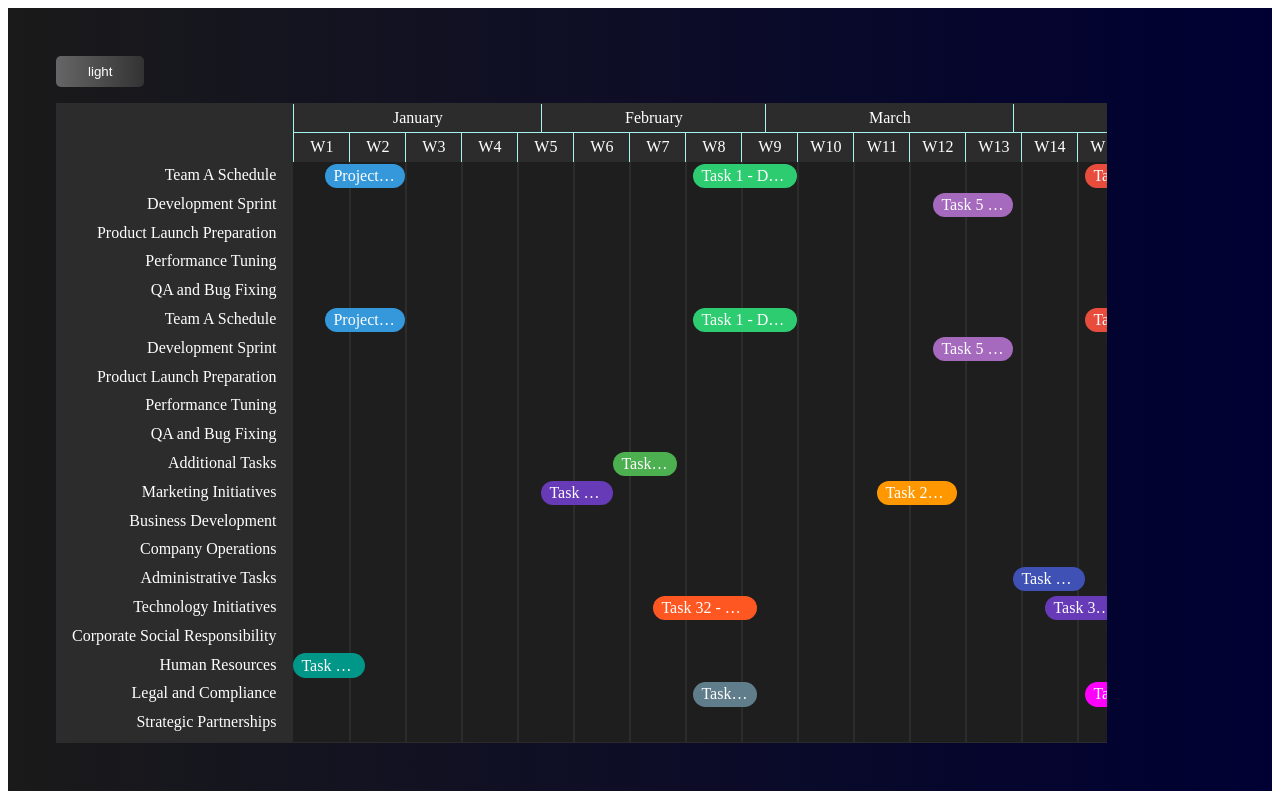
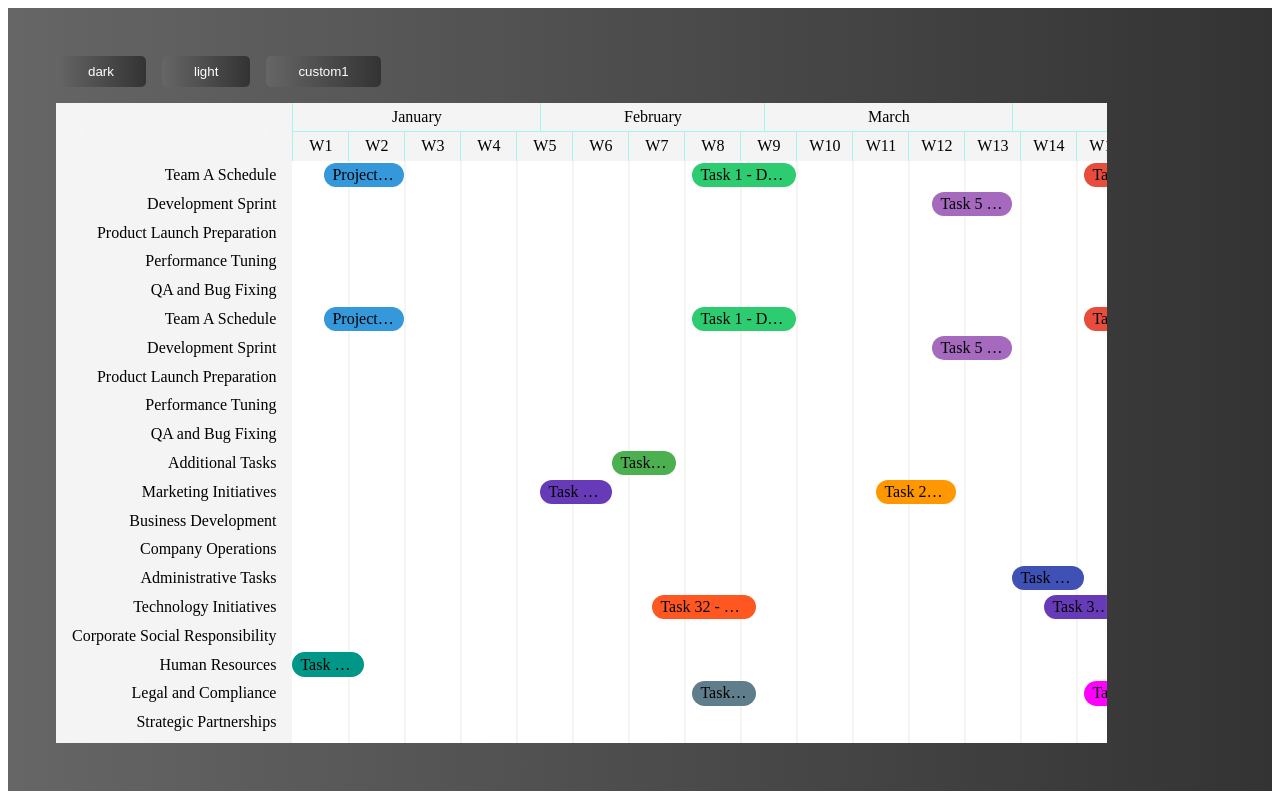
Before and after one commit to ahmad-lp-sn/react-year-calendar-sample, a React (Create React App) app: page / in a window 1280 px wide. Built offline with nearby package versions, Linux system fonts and the light colour scheme.

Commit message:
add new theme

```diff
--- a/src/App.tsx
+++ b/src/App.tsx
@@ -1,29 +1,31 @@
-import "./styles.css";
 import { YearCalendar } from "./YearCalendar";
 import { calendarRows } from "./data";
 import { useState } from "react";
 import { useStyles } from "./styles";
+const themes = ["dark", "light", "custom1"] as const;
 export default function App() {
-  const [theme, setTheme] = useState<"dark" | "light">("dark");
+  const [theme, setTheme] = useState<(typeof themes)[number]>("light");
   const styles = useStyles();
   return (
     <div style={{ ...styles.page, ...(theme === "light" && styles.pageLight) }}>
+      <div style={{ display: "flex", gap: "1rem" }}>
+        {themes.map((v) => (
           <button
-        className={theme === "dark" ? "button" : "button-light"}
-        onClick={() => setTheme(theme === "dark" ? "light" : "dark")}
+            onClick={() => setTheme(v)}
             style={{
               ...styles.button,
-          ...(theme === "light" && styles.buttonLight),
             }}
           >
-        {theme === "dark" ? "light" : "dark"}
+            {v}
           </button>
+        ))}
+      </div>
       <div style={styles.container}>
         <div style={styles.hBlur} />
         <div style={styles.vBlur} />
         <div style={styles.calendarWrapper}>
           <YearCalendar
-            styles={theme === "dark" ? styles.calendar.dark : {}}
+            styles={{ ...styles.calendar[theme] }}
             rows={calendarRows}
           />
         </div>
--- a/src/styles.css
+++ /dev/null
@@ -1,7 +0,0 @@
-.button:hover {
-  background: linear-gradient(to right, #333333, #666666) !important;
-}
-
-.button-light:hover {
-  background: linear-gradient(to right, #1a1a1a, #000033) !important;
-}
--- a/src/styles.ts
+++ b/src/styles.ts
@@ -57,24 +57,35 @@ export const useStyles = () => {
       zIndex: 6,
     },
     calendar: {
+      light: {
+        monthsContainer: {
+          borderColor: "#a4f4f0",
+        },
+        monthLabelContainer: {
+          borderColor: "#a4f4f0",
+        },
+        weekLabelContainer: {
+          borderColor: "#a4f4f0",
+        },
+      },
       dark: {
         mainContainer: {
-          background: "#1e1e1e", // Dark background color
-          color: "white", // White text color
+          background: "#1e1e1e",
+          color: "white",
         },
         topLeftCorner: {
-          background: "#2c2c2c", // Dark gray
-          color: "white", // White text color
+          background: "#2c2c2c",
+          color: "white",
         },
         rowLabelsContainer: {
-          background: "#2c2c2c", // Dark gray
+          background: "#2c2c2c",
         },
         rowLabel: {
-          color: "white", // White text color
+          color: "white",
         },
         tableContainer: {
-          border: "0.5px solid #2c2c2c", // Dark gray border
-          background: "#1e1e1e", // Dark background color
+          border: "0.5px solid #2c2c2c",
+          background: "#1e1e1e",
         },
         monthsContainer: {
           background: "#2c2c2c",
@@ -83,13 +94,54 @@ export const useStyles = () => {
           background: "#2c2c2c",
         },
         monthsDivider: {
-          border: "0.5px solid #2c2c2c", // Dark gray border
+          border: "0.5px solid #2c2c2c",
         },
         weeksDivider: {
-          border: "0.5px solid #2c2c2c", // Dark gray border
+          border: "0.5px solid #2c2c2c",
         },
         slot: {
-          backgroundColor: "#2c2c2c", // Dark gray
+          backgroundColor: "#2c2c2c",
+        },
+      },
+      custom1: {
+        mainContainer: {
+          background: "#1e1e1e",
+          color: "white",
+        },
+        topLeftCorner: {
+          background: "#723D46",
+        },
+        rowLabelsContainer: {
+          background: "#723D46",
+        },
+        tableContainer: {
+          border: "0.5px solid #2c2c2c",
+          background: "#472D30",
+        },
+        monthsContainer: {
+          background: "#472D30",
+          borderColor: "#FFE1A8",
+        },
+        weeksContainer: {
+          background: "#C9CBA3",
+          color: "#472D30",
+        },
+        monthLabelContainer: {
+          borderColor: "#FFE1A8",
+        },
+        weekLabelContainer: {
+          borderColor: "#FFE1A8",
+        },
+        monthsDivider: {
+          border: "0.5px solid #FFE1A8",
+          opacity: 0.5,
+        },
+        weeksDivider: {
+          border: "0.5px solid #FFE1A8",
+          opacity: 0.5,
+        },
+        slot: {
+          backgroundColor: "#2c2c2c",
         },
       },
     },
```
Lines whose indentation alone changed are shown as unchanged.
